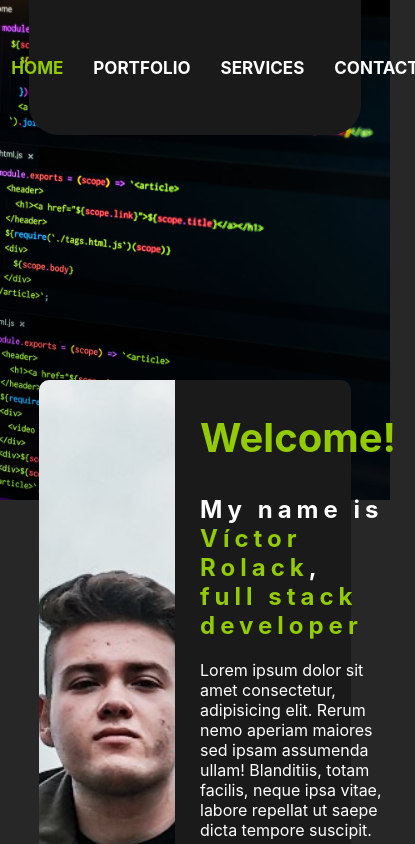
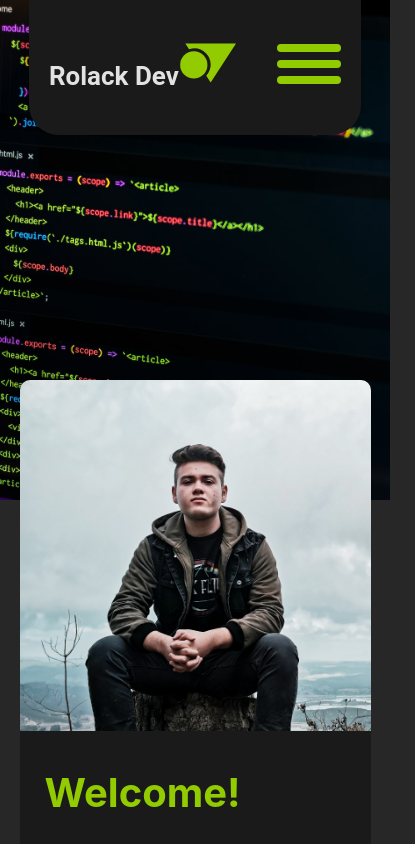
Before and after one commit to vcrolack/rolack-dev, a React (Create React App) app: page /home in a window 390 px wide. Shown: the top 844 px of the page, 415 px wide, since content can reach past the window. Built offline with nearby package versions, Linux system fonts and the light colour scheme.

Commit message:
add home mobile view and burger menu added

```diff
--- a/src/components/layout/HeaderNav.js
+++ b/src/components/layout/HeaderNav.js
@@ -1,29 +1,140 @@
-import React from 'react';
-import { NavLink } from 'react-router-dom';
-import logo from '../../assets/img/nav-logo/logo-buenoo.svg'
+import React, { useState } from "react";
+import { NavLink } from "react-router-dom";
+import logo from "../../assets/img/nav-logo/logo-buenoo.svg";
+
+import { useScreenSize } from "../../hooks/useScreenSize";
 
 export const HeaderNav = () => {
+  const [burgerClass, setBurgerClass] = useState("burger-bar unclicked");
+  const [menuClass, setMenuClass] = useState("menu hidden");
+  const [isMenuClicked, setIsMenuClicked] = useState(false);
+  const [isMobile, setIsMobile] = useState(false);
+
+  const { width, height } = useScreenSize();
+
+  console.log(width);
+
+  const updateMenu = () => {
+    if (!isMenuClicked) {
+      setBurgerClass("burger-bar clicked");
+      setMenuClass("menu visible");
+    } else {
+      setBurgerClass("burger-bar unclicked");
+      setMenuClass("menu hidden");
+    }
+
+    setIsMenuClicked(!isMenuClicked);
+  };
+
+  const sizeHandle = () => {
+    if (width < 767) {
+      setIsMobile(true);
+    }
+  };
+
   return (
-    <header className='header'>
+    <header className="header">
+      {width > 767 && (
+        <>
           <div className="logo">
             <img src={logo} alt="logo header" />
           </div>
           <nav>
             <ul>
               <li>
-            <NavLink to="/home" className={({isActive}) => (isActive ? "activated" : "")}>Home</NavLink>
+                <NavLink
+                  to="/home"
+                  className={({ isActive }) =>
+                    isActive ? "activated" + burgerClass : ""
+                  }
+                >
+                  Home
+                </NavLink>
               </li>
               <li>
-            <NavLink to="/portfolio" className={({isActive}) => (isActive ? "activated" : "")}>Portfolio</NavLink>
+                <NavLink
+                  to="/portfolio"
+                  className={({ isActive }) => (isActive ? "activated" : "")}
+                >
+                  Portfolio
+                </NavLink>
               </li>
               <li>
-            <NavLink to="/services" className={({isActive}) => (isActive ? "activated" : "")}>Services</NavLink>
+                <NavLink
+                  to="/services"
+                  className={({ isActive }) => (isActive ? "activated" : "")}
+                >
+                  Services
+                </NavLink>
               </li>
               <li>
-            <NavLink to="/contact" className={({isActive}) => (isActive ? "activated" : "")}>Contact</NavLink>
+                <NavLink
+                  to="/contact"
+                  className={({ isActive }) => (isActive ? "activated" : "")}
+                >
+                  Contact
+                </NavLink>
               </li>
             </ul>
           </nav>
+        </>
+      )}
+
+      {width < 767 && (
+        <>
+          <div className="logo">
+            <img src={logo} alt="logo header" />
+          </div>
+          <div className="burger-menu" onClick={updateMenu}>
+            <div className={burgerClass}></div>
+            <div className={burgerClass}></div>
+            <div className={burgerClass}></div>
+          </div>
+          <div className={menuClass}>
+            <ul>
+              <hr />
+              <li>
+                <NavLink
+                  to="/home"
+                  className={({ isActive }) =>
+                    isActive ? "activated" + burgerClass : ""
+                  }
+                >
+                  Home
+                </NavLink>
+              </li>
+              <hr />
+              <li>
+                <NavLink
+                  to="/portfolio"
+                  className={({ isActive }) => (isActive ? "activated" : "")}
+                >
+                  Portfolio
+                </NavLink>
+              </li>
+              <hr />
+              <li>
+                <NavLink
+                  to="/services"
+                  className={({ isActive }) => (isActive ? "activated" : "")}
+                >
+                  Services
+                </NavLink>
+              </li>
+              <hr />
+              <li>
+                <NavLink
+                  to="/contact"
+                  className={({ isActive }) => (isActive ? "activated" : "")}
+                >
+                  Contact
+                </NavLink>
+              </li>
+              <hr />
+            </ul>
+          </div>
+        </>
+      )}
     </header>
-  )
-}
+  );
+};
--- /dev/null
+++ b/src/hooks/useScreenSize.js
@@ -0,0 +1,24 @@
+import React, {useState, useEffect} from 'react'
+
+export const useScreenSize = () => {
+  const [width, setWidth] = useState(window.innerWidth);
+  const [height, setHeigth] = useState(window.innerHeight);
+
+
+  useEffect(() => {
+    window.addEventListener("resize", handleResize);
+
+    return () => {
+      window.addEventListener("resize", handleResize)
+    }
+  }, [])
+
+
+  const handleResize = () => {
+    setWidth(window.innerWidth)
+    setHeigth(window.innerHeight)
+  }
+
+
+  return {height, width}
+}
--- a/src/index.css
+++ b/src/index.css
@@ -26,6 +26,10 @@ label {
   color: #91CB00;
   font-weight: bold;
   margin-bottom: 5px;
+}
+
+hr {
+  border-color: #91CB00;
 }
 
 input {
@@ -84,6 +88,81 @@ textarea {
 
 .container-section-title h2 {
   text-align: center;
+}
+
+.burger-menu {
+  width: 85%;
+  margin-right: 20px;
+  background-color: #1A1A1A;
+  display: flex;
+  flex-direction: column;
+  align-items: flex-end;
+  justify-content: space-around;
+  cursor: pointer;
+}
+
+.burger-bar {
+  width: 4em;
+  height: 0.5em;
+  margin-bottom: 0.5em;
+  background-color: #91CB00;
+  border-radius: 0.5em;
+}
+
+.menu {
+  width: 100%;
+  height: 70vh;
+  border-bottom-left-radius: 10px;
+  border-bottom-right-radius: 10px;
+  background-color: #1A1A1A;
+  position:absolute;
+  top: 0;
+  z-index: -1;
+
+  display: flex;
+  align-items: center;
+}
+
+.menu ul {
+  width: 100%;
+  margin: 0;
+  padding: 0;
+  text-decoration: none;
+  list-style: none;
+}
+
+.menu ul li {
+  text-align: center;
+  margin: 25px 0;
+}
+
+.hidden {
+  display: none;
+}
+
+.visible {
+  width: 100%;
+  display: inherit;
+}
+
+.burger-bar.clicked:nth-child(1) {
+  transform: rotate(45deg) translate(0.75em, 1.25em);
+  transition: ease-out 0.5s;
+}
+
+.burger-bar.clicked:nth-child(2) {
+  transform: scale(0);
+  transition: ease-out 0.5s;
+}
+
+.burger-bar.clicked:nth-child(3) {
+  transform: rotate(135deg) translate(-0.5em, 1em);
+  transition: ease-out 0.5s;
+}
+
+.burger-bar.unclicked {
+  transform: rotate(0) translate(0);
+  transition: cubic-bezier(0.175, 0.885, 0.32, 1.275) 0.5s;
 }
 
 .header {
@@ -601,5 +680,53 @@ form {
 }
 
 @media screen and (max-width: 767px) {
+  .logo {
+    width: 500px;
+    margin-left: 20px;
+    display: flex;
+    justify-content: center;
+  }
+  .logo svg {
+    width: 100%;
+  }
 
+  .container-cards {
+    flex-direction: column;
+    justify-content: center;
+    align-items: center;
+  }
+
+  .card {
+    width: 90%;
+    display: block;
+  }
+
+  .container-img-victor {
+    width: 100%;
+    border-top-right-radius: 10px;
+    border-bottom-left-radius: 0;
+  }
+
+  .card img {
+    border-top-right-radius: 10px;
+    border-bottom-left-radius: 0;
+    object-fit: cover;
+  }
+
+  .about-me {
+    width: 100%;
+    height: auto;
+  }
+
+  .btn-curriculum {
+    margin-bottom: 20px;
+  }
+
+  .front-end, .back-end {
+    width: 100%;
+  }
+
+  .container-stack-img {
+    width: 100%;
+  }
 }
```
Lines whose indentation alone changed are shown as unchanged.
